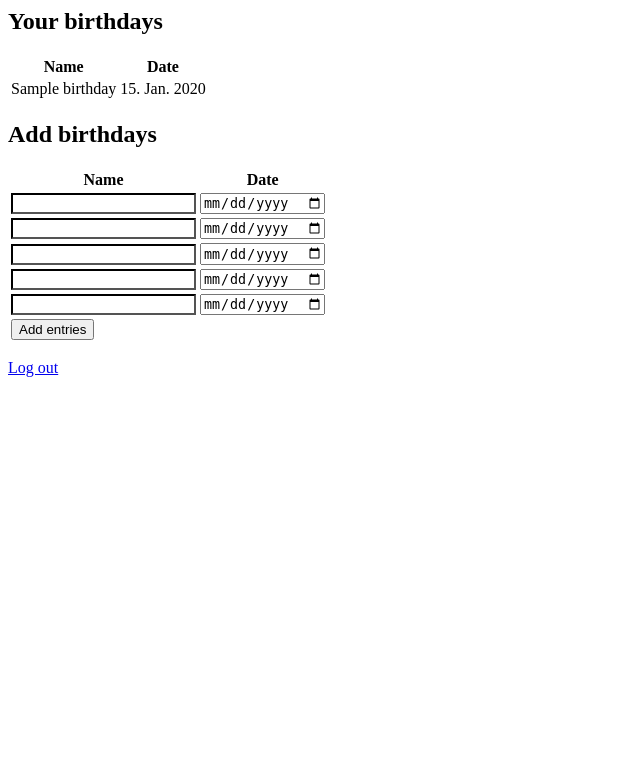
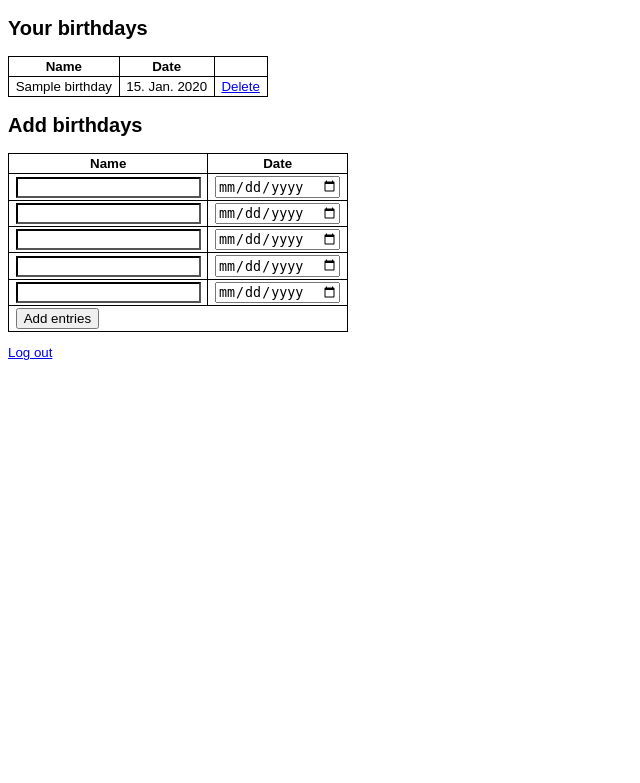
Before and after one commit to ljacqu/BirthdayReminder, a PHP site: page / in a window 1280 px wide. Shown: the top 783 px of the page, without its empty margins (0-640 px from the left). Run offline with PHP 8.4, Linux system fonts and the light colour scheme; the visitor is signed in with stand-in values (Sample User, id 1); tables that the repository leaves empty or names only in its code hold one stand-in row (values such as "Sample post").

Commit message:
Fix #5 Delete birthdays

```diff
--- a/class/DatabaseConnector.php
+++ b/class/DatabaseConnector.php
@@ -54,7 +54,7 @@ class DatabaseConnector {
   }
 
   function findBirthdaysByAccountId($accountId) {
-    $query = 'select name, date from br_birthday where account_id = :accountId order by date_2020';
+    $query = 'select id, name, date from br_birthday where account_id = :accountId order by date_2020';
     $stmt = $this->conn->prepare($query);
     $stmt->bindParam('accountId', $accountId);
     $stmt->execute();
@@ -71,6 +71,14 @@ class DatabaseConnector {
     $stmt->bindParam(':name', $name);
     $stmt->bindParam(':date', $dateStr);
     $stmt->bindParam(':date2020', $date2020);
+    $stmt->execute();
+  }
+
+  function deleteBirthday($accountId, $id) {
+    $query = 'delete from br_birthday where id = :id and account_id = :accountId';
+    $stmt = $this->conn->prepare($query);
+    $stmt->bindParam(':accountId', $accountId);
+    $stmt->bindParam(':id', $id);
     $stmt->execute();
   }
 
--- /dev/null
+++ b/html/delete.js
@@ -0,0 +1,30 @@
+const deleteLinks = document.querySelectorAll('a.delete');
+
+
+deleteLinks.forEach(link => {
+    link.addEventListener('click', event => {
+        event.preventDefault();
+
+        const confirmed = confirm('Are you sure you want to delete this entry?');
+
+        if (confirmed) {
+            const id = link.dataset.id;
+            const url = `delete.php?id=${id}`;
+
+            const formData = new FormData();
+            formData.append('id', id);
+
+            fetch('delete.php', {
+                method: 'POST',
+                body: formData
+            })
+            .then(response => {
+                document.getElementById(`br${id}`).remove();
+            })
+            .catch(error => {
+                // Handle any errors that occur during the request
+
+            });
+        }
+    });
+});
--- /dev/null
+++ b/html/header.html
@@ -0,0 +1,8 @@
+<!DOCTYPE html>
+<html lang="en">
+  <head>
+    <meta http-equiv="content-type" value="text/html; charset=utf-8" />
+    <title>Birthday reminder</title>
+    <link rel="stylesheet" type="text/css" href="./html/style.css" />
+  </head>
+  <body>
--- /dev/null
+++ b/html/style.css
@@ -0,0 +1,12 @@
+body {
+    font-family: Arial;
+    font-size: 10pt;
+    color: #000;
+}
+table td, table th {
+    border: 1px solid #000;
+    padding: 2px 5pt;
+}
+table {
+    border-collapse: collapse;
+}
--- a/index.php
+++ b/index.php
@@ -14,6 +14,8 @@ if (isset($_GET['logout'])) {
 
 require 'Configuration.php';
 require './class/DatabaseConnector.php';
+
+require './html/header.html';
 
 $db = new DatabaseConnector();
 
@@ -51,9 +53,14 @@ if (isset($_POST['name1'])) {
 if (empty($error_rows)) {
   $entries = $db->findBirthdaysByAccountId($_SESSION['account']);
   echo '<h2>Your birthdays</h2>
-<table><tr><th>Name</th><th>Date</th></tr>';
+<table><tr><th>Name</th><th>Date</th><th>&nbsp;</th></tr>';
   foreach ($entries as $entry) {
-    echo '<tr><td>' . htmlspecialchars($entry['name']) . '</td><td>' . date('d. M. Y', strtotime($entry['date'])) . '</td></tr>';
+    $id = htmlspecialchars($entry['id']);
+    echo '<tr id="br' . $id . '">
+     <td>' . htmlspecialchars($entry['name']) . '</td>
+     <td>' . date('d. M. Y', strtotime($entry['date'])) . '</td>
+     <td><a href="?" class="delete" data-id="' . htmlspecialchars($entry['id']) . '">Delete</a></td>
+    </tr>';
   }
   echo '</table>';
 }
@@ -92,3 +99,5 @@ for ($i = 1; $i <= 5; ++$i) {
 <p>
   <a href="?logout">Log out</a>
 </p>
+<script type="text/javascript" src="./html/delete.js"></script>
+</body></html>
```
Also changed, not shown: delete.php (added, +21 -0 lines).
